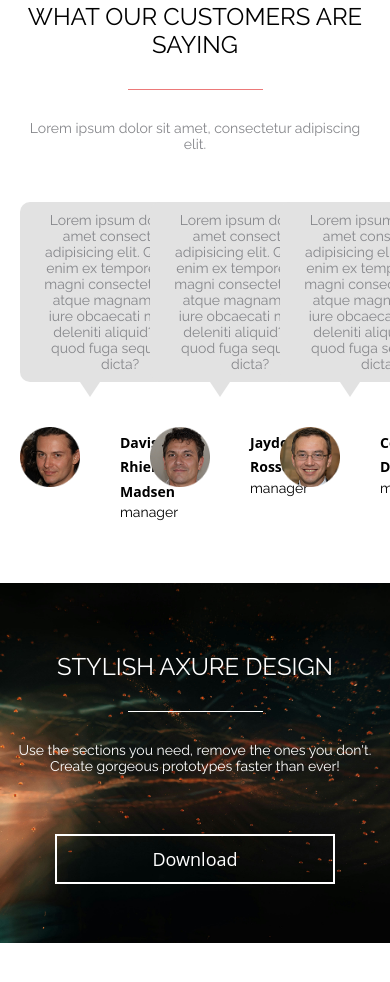
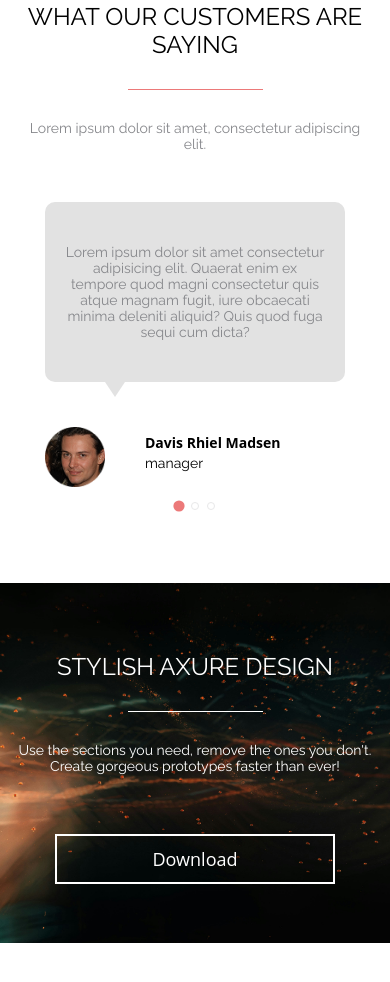
Before and after one commit to msweird/second, a plain HTML site: page index.html in a window 390 px wide. Shown: the part 4716-5698 px from the top of the page. Drawn offline with nearby package versions, Linux system fonts and the light colour scheme.

Commit message:
js customers 767

```diff
--- a/index.html
+++ b/index.html
@@ -8,6 +8,8 @@
   <meta charset="UTF-8">
   <meta name="viewport" content="width=device-width, initial-scale=1.0">
   <title>axit</title>
+  <link rel="stylesheet" href="https://cdn.jsdelivr.net/npm/swiper@11/swiper-bundle.min.css"/>
+  <script src="https://cdn.jsdelivr.net/npm/swiper@11/swiper-bundle.min.js" defer></script>
   <link rel="stylesheet" href="styles/pricing.css">
 </head>
 
@@ -265,11 +267,6 @@
         </div>
       </div>
     </div>
-      <div class="indicator-container">
-        <span class="indicator active"></span>
-        <span class="indicator"></span>
-        <span class="indicator"></span>
-    </div>
     </section>
     <section class="stylishdesign">
       <div class="ourdesign">
@@ -322,6 +319,7 @@
       <h5 class="footer_text">© 2025 Axure Themes</h5>
     </div>
 </footer>
+<script src="script.js"></script>
 </body>
 
 </html>
--- /dev/null
+++ b/script.js
@@ -0,0 +1,47 @@
+let swiperInstance = null;
+
+function initSwiperOnMobile() {
+    const container = document.querySelector('.comment_container');
+    const cards = document.querySelectorAll('.review_card');
+
+    if (!container || !cards.length) return;
+
+    if (swiperInstance) {
+        swiperInstance.destroy();
+        swiperInstance = null;
+      }
+
+      container.innerHTML = '';
+
+    if (window.innerWidth <= 767) {
+      const slidesHTML = Array.from(cards)
+        .map(card => `
+          <div class="swiper-slide">
+            ${card.outerHTML}
+          </div>
+        `).join('');
+        const swiperHTML = `
+        <div class="swiper" id="reviewsSwiper">
+          <div class="swiper-wrapper">
+            ${slidesHTML}
+          </div>
+          <div class="swiper-pagination"></div>
+        </div>
+      `;
+      container.innerHTML = swiperHTML;
+      new Swiper('#reviewsSwiper', {
+        slidesPerView: 1,
+        spaceBetween: 20,
+        loop: true,
+        pagination: {
+          el: '.swiper-pagination',
+          clickable: true,
+        }
+      });
+    } else {
+        container.innerHTML = '';
+        cards.forEach(card => container.appendChild(card));
+      }
+    }
+    window.addEventListener('load', initSwiperOnMobile);
+    window.addEventListener('resize', initSwiperOnMobile);
--- a/styles/pricing.css
+++ b/styles/pricing.css
@@ -1525,6 +1525,30 @@ footer {
         line-height: 16px;
     }
 
+    .review_card{
+        min-width: 120px;
+        max-width: 300px;
+        height: 320px;
+        transition: all 0.3s ease;
+    }
+
+    .swiper-slide {
+        display: flex;
+        justify-content: center;
+        align-items: center;
+      }
+
+      .swiper-pagination-bullet {
+        background-color: white;
+        border: 1px solid rgba(134, 135, 139, 1);
+      }
+
+    .swiper-pagination-bullet-active {
+        background: rgba(236, 121, 121, 1);
+        transform: scale(1.4);
+        border: none;
+      }
+
     .commentCards {
         width: 290px;
         height: 180px;
```
